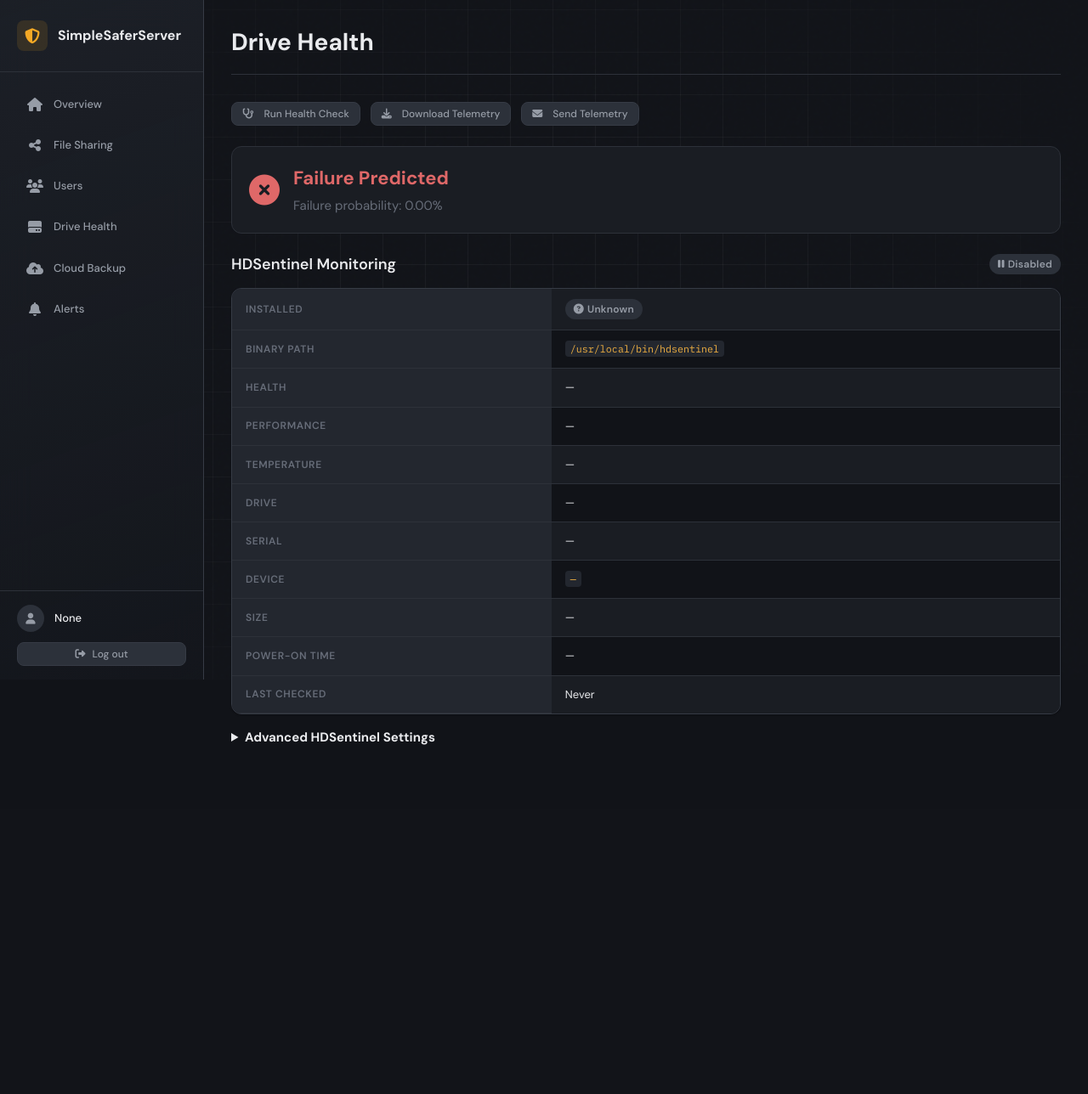
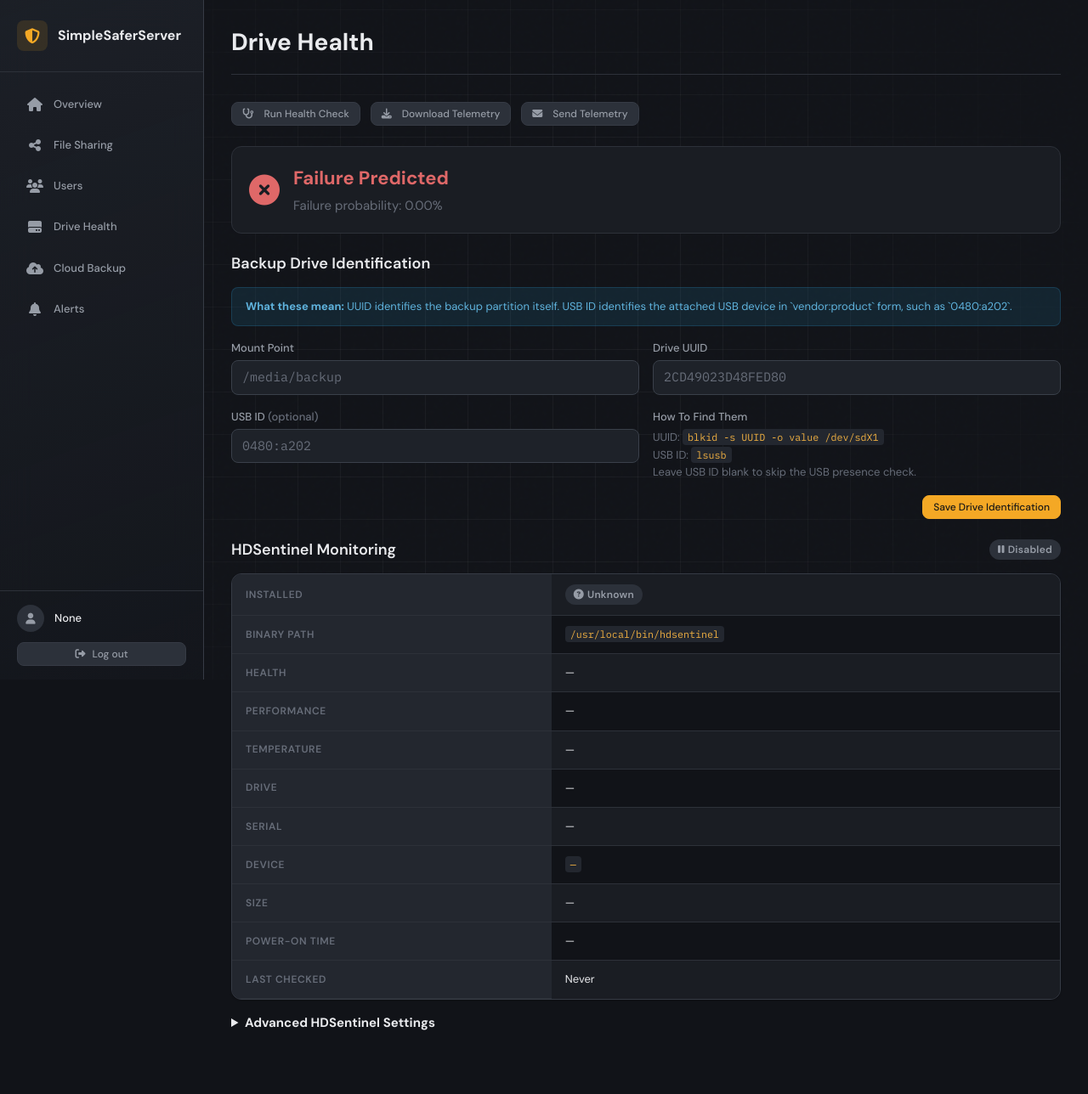
Before and after one commit to chrismin13/SimpleSaferServer, a Flask app: template templates/drive_health.html in a window 1280 px wide. Shown: the whole page at 85% size. Before the commit the page ends 877 px from the top, so only its background shows below. Run offline with Flask 3, Linux system fonts and the light colour scheme; the template is opened without the code that fills it, so the values that code supplies are empty; parts of the project's set-up code (start-up, migrations or seed data) failed here and were passed over.

Commit message:
improve drive configuration controls

```diff
--- a/app.py
+++ b/app.py
@@ -650,6 +650,11 @@ def drives():
         system_utils,
         runtime=runtime,
     )
+    drive_config = {
+        'mount_point': config_manager.get_value('backup', 'mount_point', runtime.default_mount_point),
+        'uuid': config_manager.get_value('backup', 'uuid', ''),
+        'usb_id': config_manager.get_value('backup', 'usb_id', ''),
+    }
 
     if request.method == "POST":
         form_action = request.form.get("form_action", "run_health_check")
@@ -672,6 +677,28 @@ def drives():
                 settings_message = "HDSentinel settings saved successfully."
             except Exception as exc:
                 settings_error = f"Failed to save HDSentinel settings: {exc}"
+        elif form_action == "save_drive_identifiers":
+            mount_point = request.form.get("mount_point", "").strip()
+            uuid = request.form.get("uuid", "").strip()
+            usb_id = request.form.get("usb_id", "").strip()
+
+            if not mount_point:
+                settings_error = "Mount point is required."
+            elif not uuid:
+                settings_error = "Drive UUID is required."
+            else:
+                try:
+                    config_manager.set_value('backup', 'mount_point', mount_point)
+                    config_manager.set_value('backup', 'uuid', uuid)
+                    config_manager.set_value('backup', 'usb_id', usb_id)
+                    drive_config = {
+                        'mount_point': mount_point,
+                        'uuid': uuid,
+                        'usb_id': usb_id,
+                    }
+                    settings_message = "Backup drive identification saved successfully."
+                except Exception as exc:
+                    settings_error = f"Failed to save backup drive identification: {exc}"
         else:
             smart, missing_attrs = get_smart_attributes(
                 config_manager,
@@ -706,6 +733,7 @@ def drives():
         smart_fields=SMART_FIELDS,
         hdsentinel_settings=hdsentinel_settings,
         hdsentinel_snapshot=hdsentinel_snapshot,
+        drive_config=drive_config,
         settings_message=settings_message,
         settings_error=settings_error,
     )
--- a/templates/drive_health.html
+++ b/templates/drive_health.html
@@ -74,6 +74,52 @@
     </div>
   {% endif %}
 </div>
+
+<section class="mb-6">
+  <div class="d-flex items-center justify-between mb-4 flex-wrap gap-3">
+    <h2 style="font-size: var(--text-lg); margin: 0;">Backup Drive Identification</h2>
+  </div>
+
+  <div class="alert alert-info mb-4">
+    <div>
+      <strong>What these mean:</strong>
+      UUID identifies the backup partition itself. USB ID identifies the attached USB device in `vendor:product` form, such as `0480:a202`.
+    </div>
+  </div>
+
+  <form method="post">
+    <input type="hidden" name="form_action" value="save_drive_identifiers">
+    <div class="form-row mb-4">
+      <div class="form-group">
+        <label class="form-label" for="mountPoint">Mount Point</label>
+        <input type="text" class="form-control text-mono" id="mountPoint" name="mount_point" value="{{ drive_config.mount_point }}" placeholder="/media/backup" required>
+      </div>
+      <div class="form-group">
+        <label class="form-label" for="driveUuid">Drive UUID</label>
+        <input type="text" class="form-control text-mono" id="driveUuid" name="uuid" value="{{ drive_config.uuid }}" placeholder="2CD49023D48FED80" required>
+      </div>
+    </div>
+
+    <div class="form-row mb-4">
+      <div class="form-group">
+        <label class="form-label" for="usbId">USB ID <span class="text-muted">(optional)</span></label>
+        <input type="text" class="form-control text-mono" id="usbId" name="usb_id" value="{{ drive_config.usb_id }}" placeholder="0480:a202">
+      </div>
+      <div class="form-group">
+        <label class="form-label">How To Find Them</label>
+        <div class="text-muted" style="font-size: var(--text-sm); line-height: 1.6;">
+          UUID: <code>blkid -s UUID -o value /dev/sdX1</code><br>
+          USB ID: <code>lsusb</code><br>
+          Leave USB ID blank to skip the USB presence check.
+        </div>
+      </div>
+    </div>
+
+    <div class="d-flex justify-end">
+      <button type="submit" class="btn btn-primary btn-sm">Save Drive Identification</button>
+    </div>
+  </form>
+</section>
 
 <section class="mb-6">
   <div class="d-flex items-center justify-between mb-4 flex-wrap gap-3">
```
Also changed, not shown: 1 other file.
